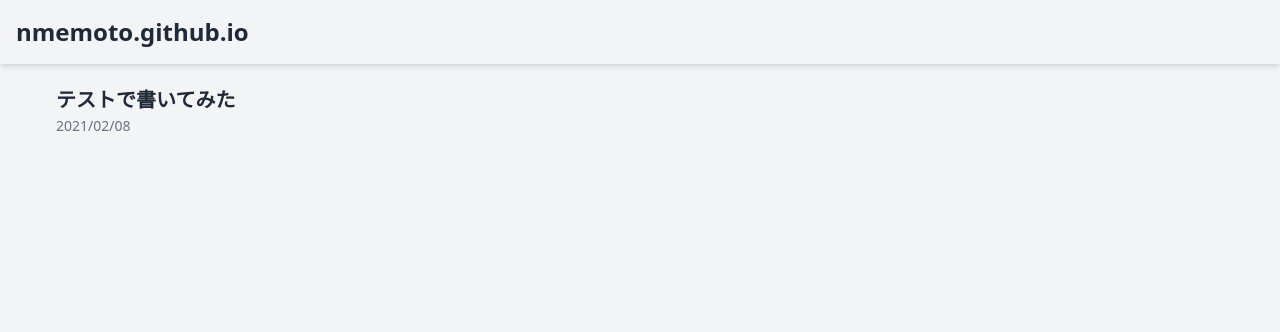
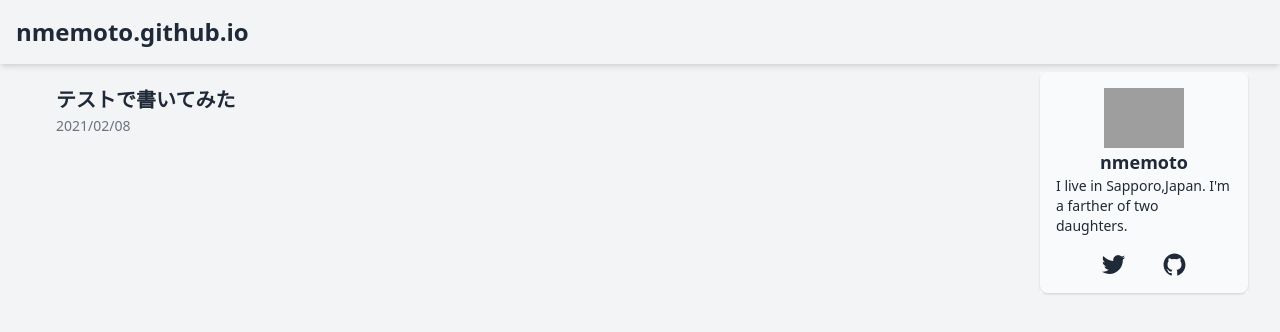
Before and after one commit to nmemoto/nmemoto.github.io, a Next.js app: page / in a window 1280 px wide. Shown: the top 332 px of the page. Built offline with nearby package versions, Linux system fonts and the light colour scheme; grey boxes are pictures that could not be loaded.

Commit message:
Add profile

```diff
--- a/components/AllLayout.tsx
+++ b/components/AllLayout.tsx
@@ -1,6 +1,7 @@
 import Head from "next/head";
 import Link from "next/link";
 import { FC } from "react";
+import { Profile } from "./Profile";
 
 type Props = {
   frontMatter?: {
@@ -24,7 +25,7 @@ export const AllLayout: FC<Props> = ({ children, frontMatter }) => {
         <title>{title}</title>
         <meta name="description" content={description} />
       </Head>
-      <div className="bg-gray-100 h-screen">
+      <div className="bg-gray-100 h-full min-h-screen">
         <div className="p-4 max-w-full shadow-md z-20">
           <Link href="/">
             <a className="text-2xl font-semibold text-gray-800">
@@ -33,7 +34,12 @@ export const AllLayout: FC<Props> = ({ children, frontMatter }) => {
           </Link>
         </div>
         <main className="text-base text-gray-800 max-w-7xl py-2 sm:px-6 lg:px-8">
-          {children}
+          <div className="flex flex-col md:flex-row md:space-x-2">
+            <div className="flex-grow">{children}</div>
+            <div className="mt-4 md:mt-0">
+              <Profile />
+            </div>
+          </div>
         </main>
       </div>
     </div>
--- a/components/PostLayout.tsx
+++ b/components/PostLayout.tsx
@@ -27,7 +27,7 @@ export const PostLayout: FC<Props> = ({ children, frontMatter }) => {
   const dateStr = updated ? `${createdStr} / ${updatedStr}` : `${createdStr}`;
   return (
     <>
-      <div className="min-h-screen bg-gray-50">
+      <div className="bg-gray-50">
         <div className="shadow px-2 py-2 sm:px-6 sm:rounded-lg">
           <article>
             <div className="p-1">
--- /dev/null
+++ b/components/Profile.tsx
@@ -0,0 +1,43 @@
+import { IoLogoGithub, IoLogoTwitter } from "react-icons/io5";
+
+export const Profile = () => {
+  return (
+    <div className="bg-gray-50 w-full md:w-44 lg:w-52">
+      <div className="shadow sm:rounded-lg p-2 lg:px-4">
+        <div className="flex items-center md:flex-col py-2">
+          <img
+            className="w-20"
+            src="https://avatars.githubusercontent.com/nmemoto"
+          />
+          <div className="text-left md:text-center ml-4 md:ml-0">
+            <p className="text-lg font-semibold block">nmemoto</p>
+            <p className="text-sm text-left block">
+              I live in Sapporo,Japan. I'm a farther of two daughters.
+            </p>
+          </div>
+        </div>
+        <div className="flex justify-center space-x-5">
+          <div className="rounded-full hover:bg-gray-200 p-2">
+            <a
+              href="https://twitter.com/nmemoto"
+              target="_blank"
+              rel="noopener noreferrer"
+              className=""
+            >
+              <IoLogoTwitter size="25" />
+            </a>
+          </div>
+          <div className="rounded-full hover:bg-gray-200 p-2">
+            <a
+              href="https://github.com/nmemoto"
+              target="_blank"
+              rel="noopener noreferrer"
+            >
+              <IoLogoGithub size="25" />
+            </a>
+          </div>
+        </div>
+      </div>
+    </div>
+  );
+};
--- a/package.json
+++ b/package.json
@@ -29,6 +29,7 @@
     "prism-react-renderer": "^1.1.1",
     "react": "^17.0.1",
     "react-dom": "^17.0.1",
+    "react-icons": "^4.2.0",
     "remark-autolink-headings": "^6.0.1",
     "remark-slug": "^6.0.0",
     "tailwindcss": "^2.0.2"
```
Also changed, not shown: 1 other file (tests, documents, lock files or other folders).
